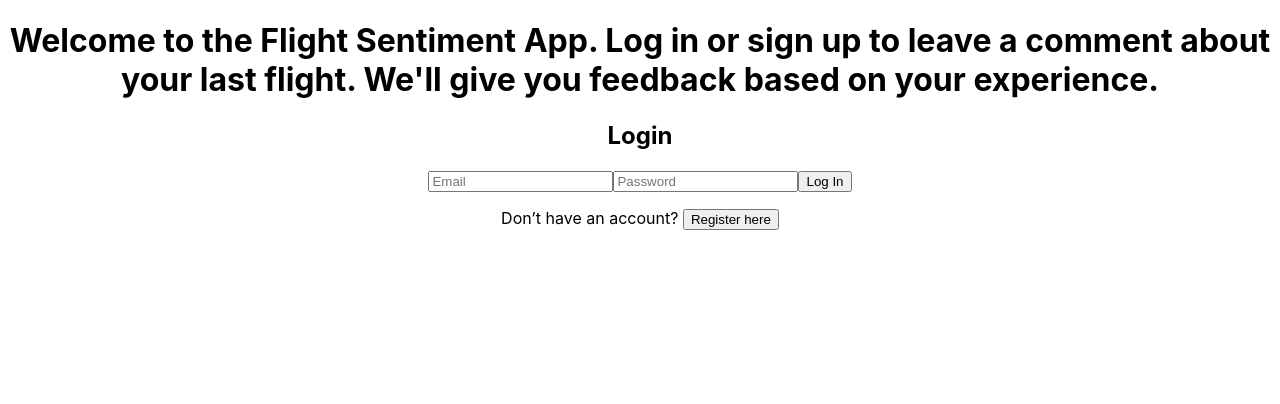
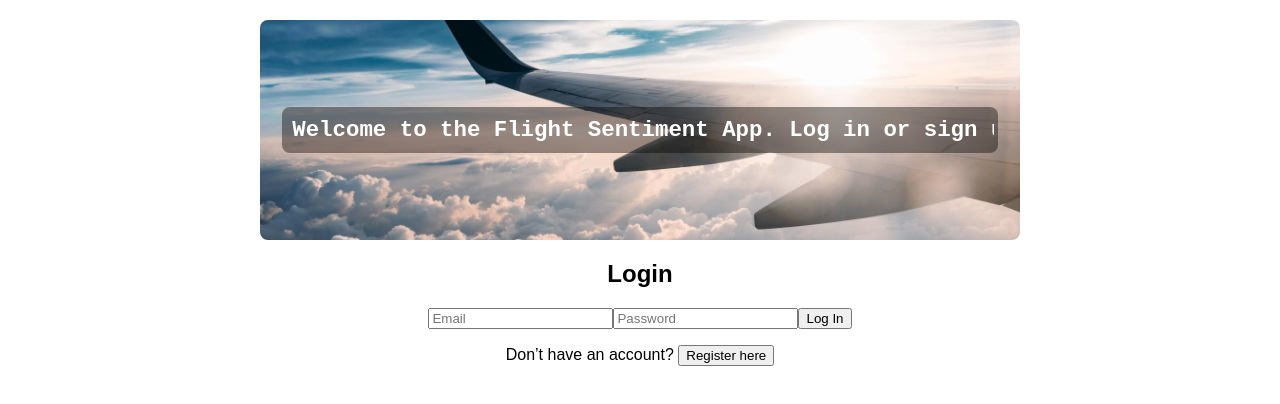
Before and after one commit to AlvaroGamundi/frontend_app_flights, a React (Create React App) app: page / in a window 1280 px wide. Shown: the top 404 px of the page. Built offline with nearby package versions, Linux system fonts and the light colour scheme.

Commit message:
interface 4

```diff
--- a/src/App.css
+++ b/src/App.css
@@ -1,38 +1,46 @@
 .App {
+  max-width: 800px;
+  margin: 0 auto;
+  padding: 20px;
+  font-family: sans-serif;
+  box-sizing: border-box;
   text-align: center;
 }
 
-.App-logo {
-  height: 40vmin;
-  pointer-events: none;
+.hero-banner {
+  background-image: url('./assets/banner.png');
+  background-size: cover;
+  background-position: center;
+  height: 220px;
+  display: flex;
+  align-items: center;
+  justify-content: center;
+  margin-bottom: 20px;
+  border-radius: 8px;
 }
 
-@media (prefers-reduced-motion: no-preference) {
-  .App-logo {
-    animation: App-logo-spin infinite 20s linear;
-  }
+.typewriter {
+  color: white;
+  font-size: 1.4rem;
+  font-weight: bold;
+  width: 80%;
+  text-align: center;
+  font-family: monospace;
+  white-space: nowrap;
+  overflow: hidden;
+  border-right: 4px solid white;
+  animation: typing 6s steps(100, end), blink 0.75s step-end infinite;
+  background-color: rgba(0, 0, 0, 0.4);
+  padding: 10px;
+  border-radius: 8px;
 }
 
-.App-header {
-  background-color: #282c34;
-  min-height: 100vh;
-  display: flex;
-  flex-direction: column;
-  align-items: center;
-  justify-content: center;
-  font-size: calc(10px + 2vmin);
-  color: white;
+@keyframes typing {
+  from { width: 0; }
+  to { width: 100%; }
 }
 
-.App-link {
-  color: #61dafb;
+@keyframes blink {
+  0%, 100% { border-color: transparent; }
+  50% { border-color: white; }
 }
-
-@keyframes App-logo-spin {
-  from {
-    transform: rotate(0deg);
-  }
-  to {
-    transform: rotate(360deg);
-  }
-}
```
